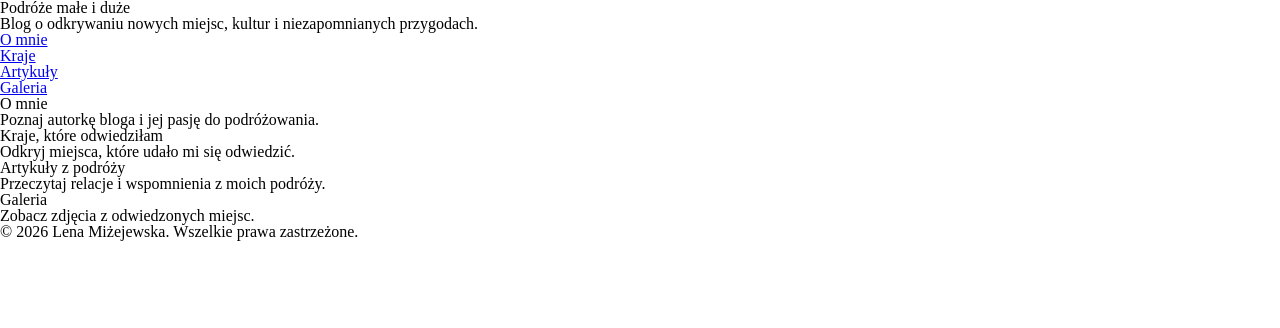
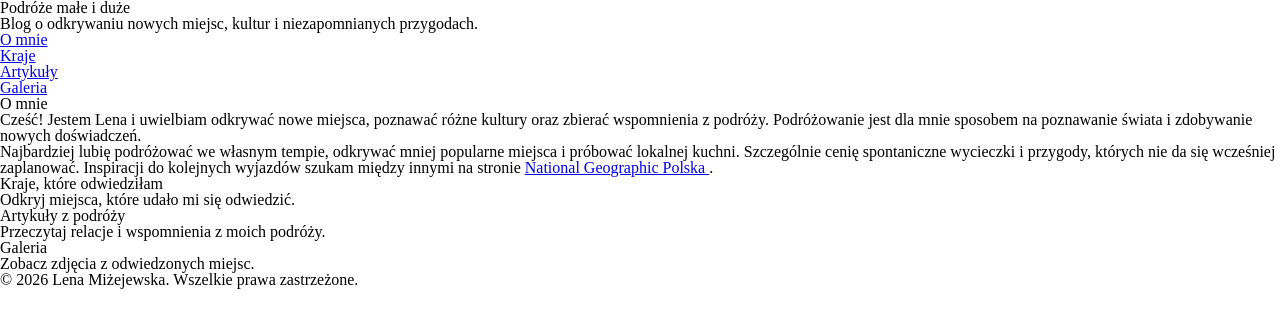
Before and after one commit to lenamizej/pawisp-workshops, a plain HTML site: page workshop-semantic-html/index.html in a window 1280 px wide. Drawn offline with Linux system fonts and the light colour scheme.

Commit message:
task-5: add about me description

```diff
--- a/workshop-semantic-html/index.html
+++ b/workshop-semantic-html/index.html
@@ -27,7 +27,25 @@
     <main>
       <section id="o-mnie">
         <h2>O mnie</h2>
-        <p>Poznaj autorkę bloga i jej pasję do podróżowania.</p>
+
+        <p>
+          Cześć! Jestem Lena i uwielbiam odkrywać nowe miejsca,
+          poznawać różne kultury oraz zbierać wspomnienia z podróży.
+          <strong>Podróżowanie jest dla mnie sposobem na poznawanie świata
+          i zdobywanie nowych doświadczeń.</strong>
+        </p>
+
+        <p>
+          Najbardziej lubię podróżować we własnym tempie, odkrywać
+          mniej popularne miejsca i próbować lokalnej kuchni.
+          Szczególnie cenię <em>spontaniczne wycieczki i przygody,
+          których nie da się wcześniej zaplanować.</em>
+          Inspiracji do kolejnych wyjazdów szukam między innymi
+          na stronie
+          <a href="https://www.national-geographic.pl/">
+            National Geographic Polska
+          </a>.
+        </p>
       </section>
 
       <section id="kraje">
```
